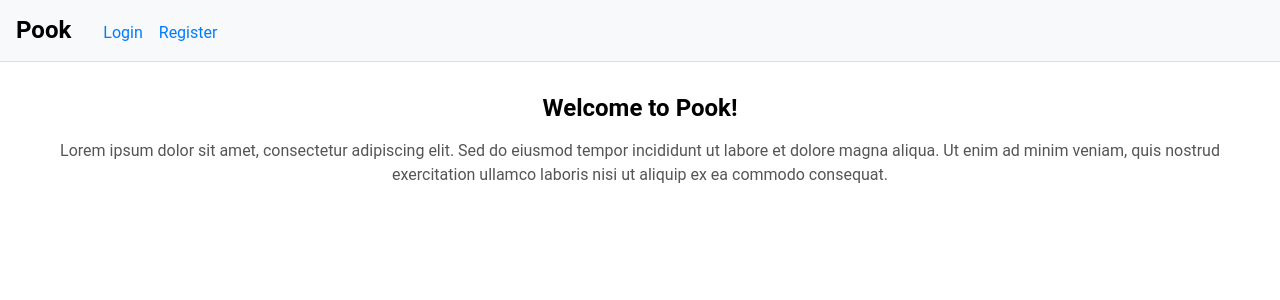
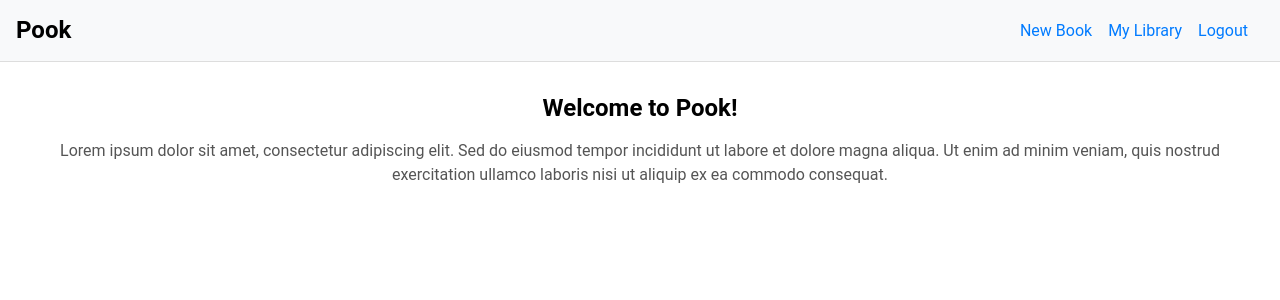
Before and after one commit to chumnend/pook, a React (Vite) app in the folder web/pook-react/: page / in a window 1280 px wide. Shown: the top 300 px of the page. Built offline with nearby package versions, Linux system fonts and the light colour scheme; no server answers.

Commit message:
modify header to recognize auth state

```diff
--- a/web/pook-react/src/components/Header.tsx
+++ b/web/pook-react/src/components/Header.tsx
@@ -1,13 +1,30 @@
 import { Link } from 'react-router-dom';
 
+import useAuth from '../hooks/useAuth';
 import styles from '../styles/Header.module.css';
 
 function Header() {
+  const { isLoggedIn } = useAuth();
+
   return (
     <nav className={styles.navbar}>
-      <Link to="/" className={styles.brand}>Pook</Link>
-      <Link to="/login" className={styles.navLink}>Login</Link>
-      <Link to="/register" className={styles.navLink}>Register</Link>
+      <div>
+        <Link to="/" className={styles.brand}>Pook</Link>
+      </div>
+      <div>
+        {isLoggedIn ? (
+          <>
+            <Link to="/login" className={styles.navLink}>Login</Link>
+            <Link to="/register" className={styles.navLink}>Register</Link>
+          </>
+        ) : (
+          <>
+            <Link to="#" className={styles.navLink}>New Book</Link>
+            <Link to="#" className={styles.navLink}>My Library</Link>
+            <Link to="#" className={styles.navLink}>Logout</Link>
+          </>
+        )}
+      </div>
     </nav>
   )
 }
--- a/web/pook-react/src/styles/Header.module.css
+++ b/web/pook-react/src/styles/Header.module.css
@@ -2,16 +2,10 @@
   padding: 1rem;
   background-color: #f8f9fa;
   border-bottom: 1px solid #ddd;
-}
-
-.navLink {
-  margin-right: 1rem;
-  text-decoration: none;
-  color: #007bff;
-}
-
-.navLink:hover {
-  text-decoration: underline;
+  display: flex;
+  flex-direction: row;
+  justify-content: space-between;
+  align-items: center;
 }
 
 .brand {
@@ -24,3 +18,13 @@
   text-decoration: none;
   font-size: 1.5rem;
 }
+
+.navLink {
+  margin-right: 1rem;
+  text-decoration: none;
+  color: #007bff;
+}
+
+.navLink:hover {
+  text-decoration: underline;
+}
```
